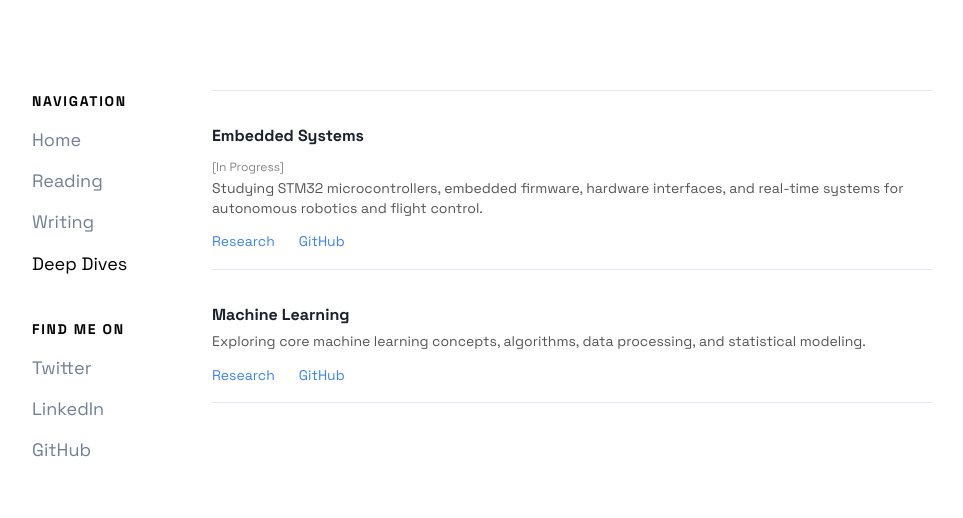
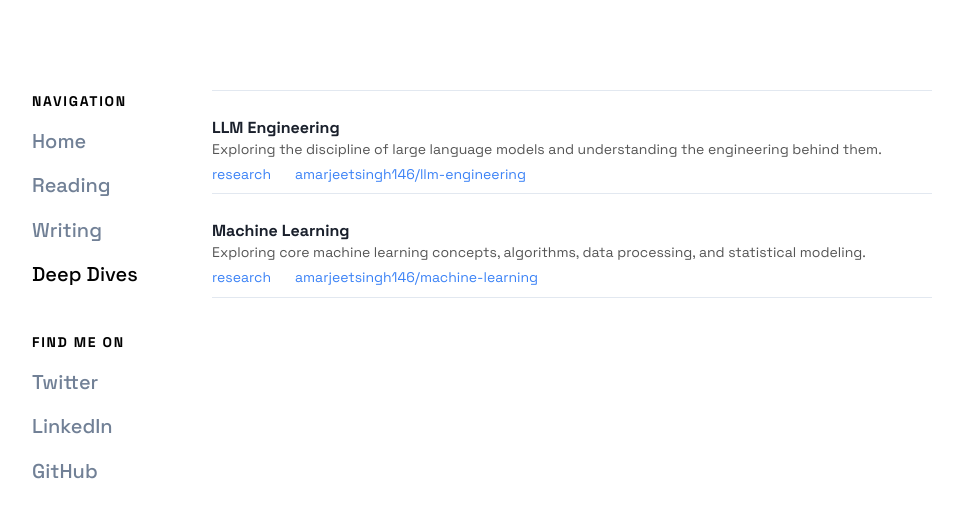
Before and after one commit to amarjeetsingh146/amarjeet-info, a Next.js app: page /deep-dive in a window 1280 px wide. Shown: the top 518 px of the page, without its empty margins (252-1215 px from the left). Built offline with nearby package versions, Linux system fonts and the light colour scheme.

Commit message:
add more content

```diff
--- /dev/null
+++ b/src/app/deep-dive/large-language-models/[slug]/page.js
@@ -0,0 +1,34 @@
+import Link from 'next/link';
+import StepContent from '@/components/StepContent';
+
+export async function generateMetadata({ params }) {
+  const { slug } = await params;
+
+  const title = slug
+    .split('-')
+    .map((word) => word.charAt(0).toUpperCase() + word.slice(1))
+    .join(' ');
+
+  return {
+    title: `${title} | LLM Engineering`,
+  };
+}
+
+export default async function LLMEngineeringSlugPage({ params }) {
+  const { slug } = await params;
+
+  return (
+    <div className="article">
+      <Link
+        href="/deep-dive/large-language-models"
+        className="inline-flex items-center gap-1 text-[13px] text-[#888] hover:text-[#4b86b4] mb-8 font-bold tracking-[1px] uppercase transition-colors"
+      >
+        <span className="text-[14px]">←</span> Back
+      </Link>
+
+      <div className="mb-12">
+        <StepContent folder="large-language-models-steps" stepId={slug} />
+      </div>
+    </div>
+  );
+}
--- /dev/null
+++ b/src/app/deep-dive/large-language-models/page.js
@@ -0,0 +1,30 @@
+import Link from 'next/link';
+
+export const metadata = {
+  title: 'LLM Engineering',
+  description: 'A structured roadmap for learning Large Language Models and their engineering.',
+};
+
+export default function LLMEngineeringPage() {
+  return (
+    <div className="page-content">
+      <h2 className="text-[13px] font-bold tracking-[2px] uppercase text-[#888] mb-4">History</h2>
+      <div className="flex flex-col gap-y-3">
+        <Link href="https://www.researchgate.net/publication/399205251_The_Development_of_Large_Language_Models_from_Past_to_Present" target="_blank" rel="noopener noreferrer" className="inline-flex items-center gap-1 text-[14px] text-[#4b86b4] hover:underline underline-offset-4 decoration-1">The Development of Large Language Models from Past to Present <span className="text-[16px] font-bold">↗</span></Link>
+        <Link href="https://arxiv.org/pdf/2402.06853" target="_blank" rel="noopener noreferrer" className="inline-flex items-center gap-1 text-[14px] text-[#4b86b4] hover:underline underline-offset-4 decoration-1">History, Development, and Principles of Large Language Models <span className="text-[16px] font-bold">↗</span></Link>
+      </div>
+
+      <h2 className="text-[13px] font-bold tracking-[2px] uppercase text-[#888] mt-8 mb-4">Training & Fine-Tuning</h2>
+      <div className="flex flex-col gap-y-3">
+        <Link href="https://arxiv.org/pdf/2307.06435" target="_blank" rel="noopener noreferrer" className="inline-flex items-center gap-1 text-[14px] text-[#4b86b4] hover:underline underline-offset-4 decoration-1">A Comprehensive Overview of Large Language Models <span className="text-[16px] font-bold">↗</span></Link>
+        <Link href="https://arxiv.org/pdf/2502.21321" target="_blank" rel="noopener noreferrer" className="inline-flex items-center gap-1 text-[14px] text-[#4b86b4] hover:underline underline-offset-4 decoration-1">LLM Post Training <span className="text-[16px] font-bold">↗</span></Link>
+        <Link href="https://cdn.openai.com/research-covers/language-unsupervised/language_understanding_paper.pdf" target="_blank" rel="noopener noreferrer" className="inline-flex items-center gap-1 text-[14px] text-[#4b86b4] hover:underline underline-offset-4 decoration-1">Language Understanding Paper <span className="text-[16px] font-bold">↗</span></Link>
+      </div>
+
+      <h2 className="text-[13px] font-bold tracking-[2px] uppercase text-[#888] mt-8 mb-4">Deployment & Optimization</h2>
+      <div className="flex flex-col gap-y-3">
+        <Link href="https://arxiv.org/pdf/2411.02530" target="_blank" rel="noopener noreferrer" className="inline-flex items-center gap-1 text-[14px] text-[#4b86b4] hover:underline underline-offset-4 decoration-1">A Comprehensive Study on Quantization <span className="text-[16px] font-bold">↗</span></Link>
+      </div>
+    </div>
+  );
+}
--- a/src/app/deep-dive/machine-learning/page.js
+++ b/src/app/deep-dive/machine-learning/page.js
@@ -9,7 +9,7 @@ export default function MachineLearningPage() {
   return (
     <div className="page-content">
       <h2 className="text-[13px] font-bold tracking-[2px] uppercase text-[#888] mb-4">Foundations</h2>
-      <div className="flex flex-wrap gap-x-6 gap-y-2">
+      <div className="flex flex-col gap-y-3">
         <Link href="/deep-dive/machine-learning/ml-landscape" className="inline-flex items-center gap-1 text-[14px] text-[#4b86b4] hover:underline underline-offset-4 decoration-1">ML Landscape <span className="text-[16px] font-bold">↗</span></Link>
         <Link href="/deep-dive/machine-learning/foundation" className="inline-flex items-center gap-1 text-[14px] text-[#4b86b4] hover:underline underline-offset-4 decoration-1">Foundation <span className="text-[16px] font-bold">↗</span></Link>
         <Link href="/deep-dive/machine-learning/core-intuitions" className="inline-flex items-center gap-1 text-[14px] text-[#4b86b4] hover:underline underline-offset-4 decoration-1">Core Intuitions <span className="text-[16px] font-bold">↗</span></Link>
--- a/src/app/deep-dive/page.js
+++ b/src/app/deep-dive/page.js
@@ -9,7 +9,7 @@ export default function DeepDives() {
     <main className="page-content">
       <div className="flex flex-col">
 
-        {/* Embedded Systems */}
+        {/* Embedded Systems — temporarily hidden until complete
         <div className="deep-dive-item">
           <h2>Embedded Systems</h2>
           <span className="text-[12px] text-[#888]">[In Progress]</span>
@@ -17,8 +17,21 @@ export default function DeepDives() {
             Studying STM32 microcontrollers, embedded firmware, hardware interfaces, and real-time systems for autonomous robotics and flight control.
           </p>
           <div className="links">
-            <Link href="/deep-dive/embedded-systems">Research</Link>
+            <Link href="/deep-dive/embedded-systems">research</Link>
             <Link href="https://github.com/amarjeetsingh146">GitHub</Link>
+          </div>
+        </div>
+        */}
+
+        {/* LLM Engineering */}
+        <div className="deep-dive-item">
+          <h2>LLM Engineering</h2>
+          <p>
+            Exploring the discipline of large language models and understanding the engineering behind them.
+          </p>
+          <div className="links">
+            <Link href="/deep-dive/large-language-models">research</Link>
+            <Link href="https://github.com/amarjeetsingh146/llm-engineering" target="_blank" rel="noopener noreferrer">amarjeetsingh146/llm-engineering</Link>
           </div>
         </div>
 
@@ -29,8 +42,8 @@ export default function DeepDives() {
             Exploring core machine learning concepts, algorithms, data processing, and statistical modeling.
           </p>
           <div className="links">
-            <Link href="/deep-dive/machine-learning">Research</Link>
-            <Link href="https://github.com/amarjeetsingh146/machine-learning-fundamentals" target="_blank" rel="noopener noreferrer">GitHub</Link>
+            <Link href="/deep-dive/machine-learning">research</Link>
+            <Link href="https://github.com/amarjeetsingh146/machine-learning" target="_blank" rel="noopener noreferrer">amarjeetsingh146/machine-learning</Link>
           </div>
         </div>
 
--- a/src/app/globals.css
+++ b/src/app/globals.css
@@ -66,16 +66,16 @@
 
   /* ─── Deep Dive list items (divider style) ─── */
   .deep-dive-item {
-    @apply border-b border-[#e2e8f0] py-[16px];
+    @apply border-b border-[#e2e8f0] py-[8px];
   }
   .deep-dive-item:first-child {
     @apply border-t border-[#e2e8f0];
   }
   .deep-dive-item h2 {
-    @apply text-[16px] font-bold text-[#1a202c] mb-[4px];
+    @apply text-[16px] font-bold text-[#1a202c] mb-[0px];
   }
   .deep-dive-item p {
-    @apply text-[14px] text-[#555] leading-[1.4] mb-[12px];
+    @apply text-[14px] text-[#555] leading-[1.25] mb-[4px];
   }
   .deep-dive-item .links {
     @apply flex gap-[24px] flex-wrap;
--- a/src/components/Navigation.jsx
+++ b/src/components/Navigation.jsx
@@ -67,18 +67,18 @@ export default function Navigation({ children }) {
           {/* Label: Adam uses fontWeight="bold" fontSize="smaller" */}
           <p className="text-[14px] font-bold tracking-[0.12em] uppercase text-black mb-[12px]">NAVIGATION</p>
           {/* Links: Adam uses fontSize="lg" (18px), spacing={3} = 12px between items */}
-          <Link href="/" className={`block text-[18px] mb-[12px] no-underline transition-colors duration-200 ${isActive('/', true) ? 'text-black' : 'text-[#718096] hover:text-black'}`}>Home</Link>
-          <Link href="/reading" className={`block text-[18px] mb-[12px] no-underline transition-colors duration-200 ${isActive('/reading') ? 'text-black' : 'text-[#718096] hover:text-black'}`}>Reading</Link>
-          <Link href="/writing" className={`block text-[18px] mb-[12px] no-underline transition-colors duration-200 ${isActive('/writing') ? 'text-black' : 'text-[#718096] hover:text-black'}`}>Writing</Link>
-          <Link href="/deep-dive" className={`block text-[18px] mb-[12px] no-underline transition-colors duration-200 ${isActive('/deep-dive') ? 'text-black' : 'text-[#718096] hover:text-black'}`}>Deep Dives</Link>
+          <Link href="/" className={`block text-[20px] font-medium mb-[12px] no-underline transition-colors duration-200 ${isActive('/', true) ? 'text-black' : 'text-[#718096] hover:text-black'}`}>Home</Link>
+          <Link href="/reading" className={`block text-[20px] font-medium mb-[12px] no-underline transition-colors duration-200 ${isActive('/reading') ? 'text-black' : 'text-[#718096] hover:text-black'}`}>Reading</Link>
+          <Link href="/writing" className={`block text-[20px] font-medium mb-[12px] no-underline transition-colors duration-200 ${isActive('/writing') ? 'text-black' : 'text-[#718096] hover:text-black'}`}>Writing</Link>
+          <Link href="/deep-dive" className={`block text-[20px] font-medium mb-[12px] no-underline transition-colors duration-200 ${isActive('/deep-dive') ? 'text-black' : 'text-[#718096] hover:text-black'}`}>Deep Dives</Link>
         </div>
 
         {/* FIND ME ON group */}
         <div className="mb-[40px]">
           <p className="text-[14px] font-bold tracking-[0.12em] uppercase text-black mb-[12px]">FIND ME ON</p>
-          <a href="https://x.com/amarjeet_076" target="_blank" rel="noopener noreferrer" className="block text-[18px] mb-[12px] text-[#718096] no-underline transition-colors duration-200 hover:text-black">Twitter</a>
-          <a href="https://www.linkedin.com/in/amarjeetsingh461/" target="_blank" rel="noopener noreferrer" className="block text-[18px] mb-[12px] text-[#718096] no-underline transition-colors duration-200 hover:text-black">LinkedIn</a>
-          <a href="https://github.com/amarjeetsingh146" target="_blank" rel="noopener noreferrer" className="block text-[18px] mb-[12px] text-[#718096] no-underline transition-colors duration-200 hover:text-black">GitHub</a>
+          <a href="https://x.com/amarjeet_076" target="_blank" rel="noopener noreferrer" className="block text-[20px] font-medium mb-[12px] text-[#718096] no-underline transition-colors duration-200 hover:text-black">Twitter</a>
+          <a href="https://www.linkedin.com/in/amarjeetsingh461/" target="_blank" rel="noopener noreferrer" className="block text-[20px] font-medium mb-[12px] text-[#718096] no-underline transition-colors duration-200 hover:text-black">LinkedIn</a>
+          <a href="https://github.com/amarjeetsingh146" target="_blank" rel="noopener noreferrer" className="block text-[20px] font-medium mb-[12px] text-[#718096] no-underline transition-colors duration-200 hover:text-black">GitHub</a>
         </div>
       </aside>
 
```
Also changed, not shown: src/app/deep-dive/embedded-systems/page.js (+4 -4 lines).
